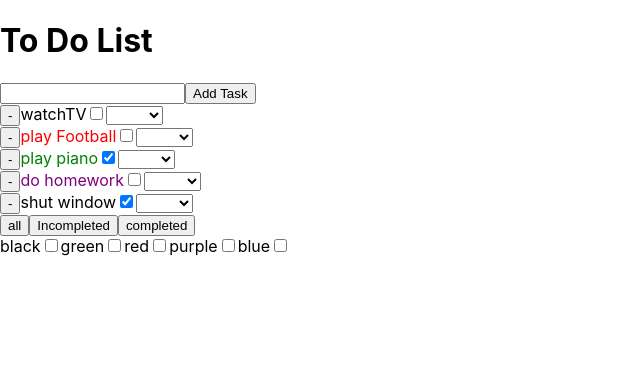
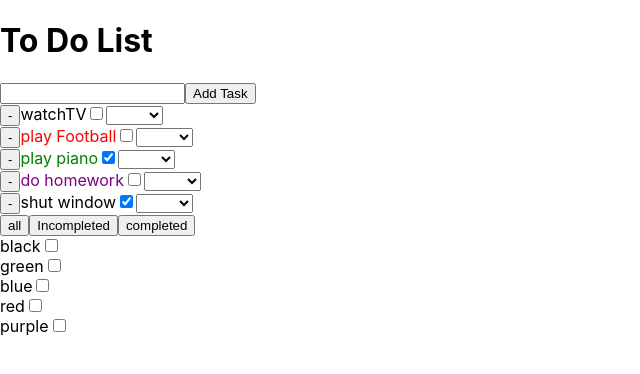
Before and after one commit to tony-26/practice2, a React (Create React App) app: page / in a window 1280 px wide. Shown: the top 374 px of the page, without its empty margins (0-640 px from the left). Built offline with nearby package versions, Linux system fonts and the light colour scheme.

Commit message:
black color in arr

```diff
--- a/src/App.js
+++ b/src/App.js
@@ -4,10 +4,12 @@ import Heading from "./Components/Heading";
 import AddTask from "./Components/AddTask";
 import TaskList from "./Components/TaskList";
 import initialTasks from "./initialStates/initialTasks";
+import ColorFilter from "./Components/ColorFilter";
 
 const App = () => {
   const [tasks, setTasks] = useState(initialTasks);
   const [filterStatus, setFilterStatus] = useState("all");
+  const [filterColors, setFilterColors] = useState([]);
   return (
     <div>
       <Heading />
@@ -35,16 +37,11 @@ const App = () => {
         completed
       </button>
       <div>
-        <span>black</span>
-        <input type="checkbox" />
-        <span>green</span>
-        <input type="checkbox" />
-        <span>red</span>
-        <input type="checkbox" />
-        <span>purple</span>
-        <input type="checkbox" />
-        <span>blue</span>
-        <input type="checkbox" />
+        <ColorFilter filterColor="black" />
+        <ColorFilter filterColor="green" />
+        <ColorFilter filterColor="blue" />
+        <ColorFilter filterColor="red" />
+        <ColorFilter filterColor="purple" />
       </div>
     </div>
   );
--- /dev/null
+++ b/src/Components/ColorFilter.js
@@ -0,0 +1,18 @@
+const ColorFilter = ({ filterColor, filterColors, setFilterColors }) => {
+  return (
+    <div>
+      <span>{filterColor}</span>
+      <input
+        type="checkbox"
+        onClick={() => {
+          const copy = _.cloneDeep(filterColors);
+          copy.push(filterColor);
+          setFilterColors(copy);
+          console.log()
+        }}
+      />
+    </div>
+  );
+};
+export default ColorFilter;
+// make black color add into array
```
